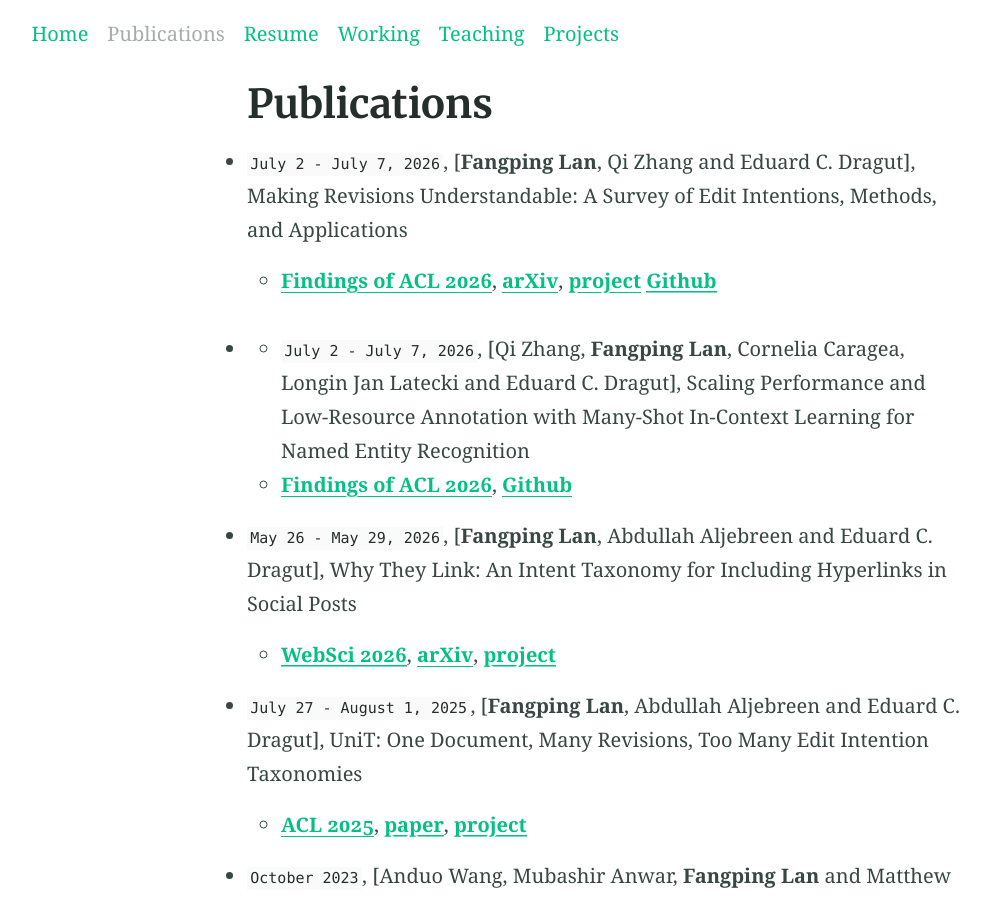
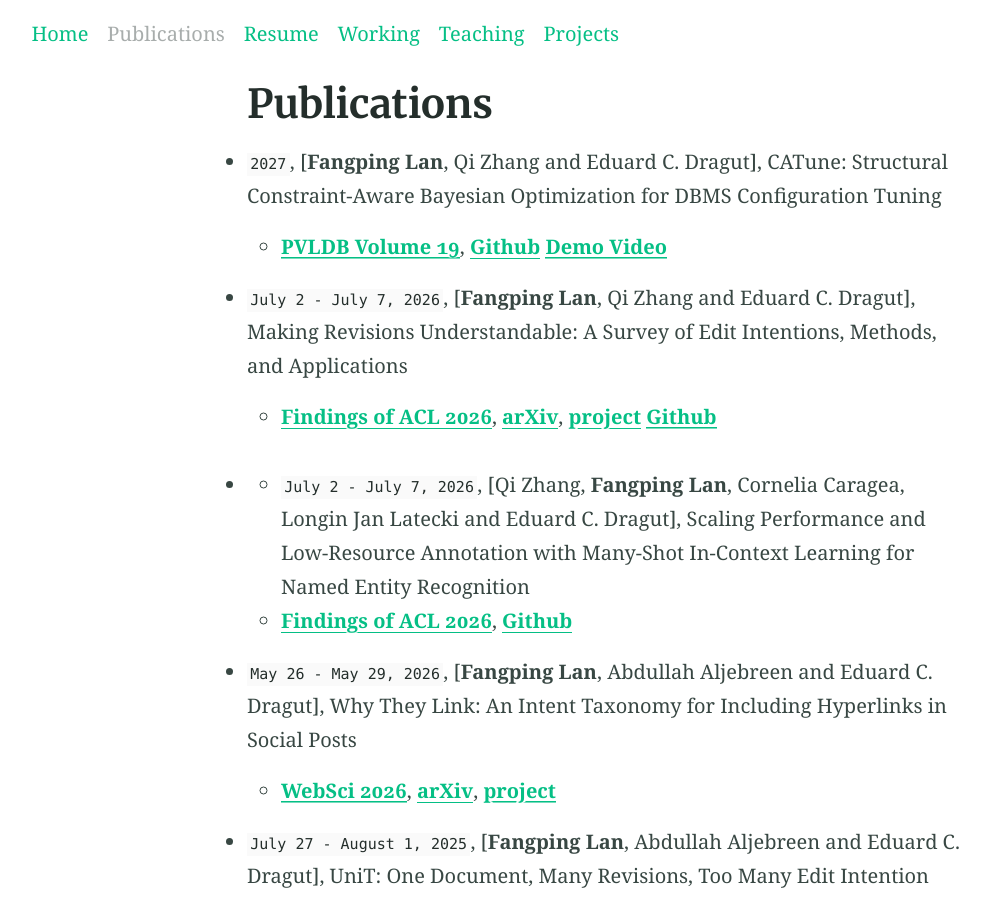
Before and after one commit to lanfangping/lanfangping.github.io, a Jekyll site: the page built from publications.md, in a window 1280 px wide and 900 px high. Shown: the whole window, without its empty margins (36-1026 px from the left). Built offline with Jekyll 4.4.1, drawn with Linux system fonts in a browser that asks for light colours.

Commit message:
update pub

```diff
--- a/publications.md
+++ b/publications.md
@@ -6,6 +6,12 @@ title: Publications
 # excerpt: "A demo of Markdown and HTML includes"
 aside: False
 ---
+- `2027`, [**Fangping Lan**, Qi Zhang and Eduard C. Dragut], CATune: Structural Constraint-Aware Bayesian Optimization for DBMS Configuration Tuning
+  - [**PVLDB Volume 19**](https://vldb.org/2027/),
+  <!-- [**project**](https://sites.google.com/view/dmlab-editintention/home) -->
+  [**Github**](https://github.com/lanfangping/CATune)
+  [**Demo Video**](https://youtu.be/iG0qZ4XV0vQ)
+
 - `July 2 - July 7, 2026`, [**Fangping Lan**, Qi Zhang and Eduard C. Dragut], Making Revisions Understandable: A Survey of Edit Intentions, Methods, and Applications
   - [**Findings of ACL 2026**](https://2026.aclweb.org/),
   [**arXiv**](https://www.arxiv.org/abs/2601.17601),
```
Also changed, not shown: index.md (+3 -3 lines), 5 other files.
